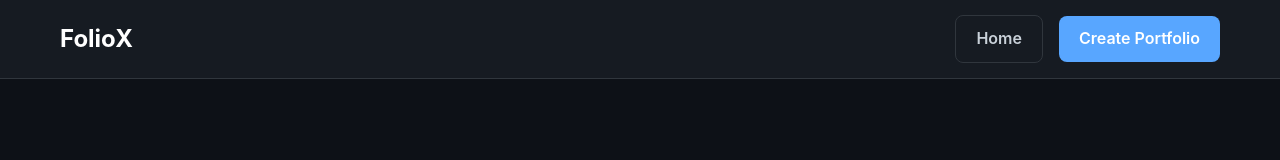
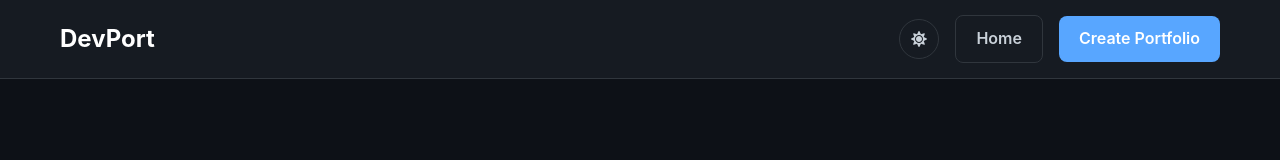
Before and after one commit to SasinduYomal/New_Joiners_Task, a React (Vite) app in the folder frontend/: page / in a window 1280 px wide. Shown: the top 160 px of the page. Built offline with nearby package versions, Linux system fonts and the light colour scheme.

Commit message:
Add Dark / Light Theme Toggle

```diff
--- a/frontend/src/App.jsx
+++ b/frontend/src/App.jsx
@@ -1,29 +1,40 @@
-import React from "react";
-import { BrowserRouter as Router, Routes, Route } from "react-router-dom";
-import Home from "./pages/Home";
-import Navbar from "./components/Navbar";
+import { useState, useEffect } from 'react';
+import { BrowserRouter as Router, Routes, Route } from 'react-router-dom';
+import Navbar from './components/Navbar';
+import Home from './pages/Home';
 import CreatePortfolio from './pages/CreatePortfolio';
 import EditPortfolio from './pages/EditPortfolio';
 import PortfolioPreview from './pages/PortfolioPreview';
 import PublicPortfolio from './pages/PortfolioPage';
 
+function App() {
+    const [theme, setTheme] = useState(localStorage.getItem('theme') || 'dark');
 
-const App = () => {
+    useEffect(() => {
+        document.documentElement.setAttribute('data-theme', theme);
+        localStorage.setItem('theme', theme);
+    }, [theme]);
+
+    const toggleTheme = () => {
+        setTheme((prevTheme) => (prevTheme === 'light' ? 'dark' : 'light'));
+    };
+
     return (
         <Router>
-      <div>
-        <Navbar />
+            <div className={`app-container ${theme}-theme`}>
+                <Navbar theme={theme} toggleTheme={toggleTheme} />
+                <main className="container wrapper">
                     <Routes>
                         <Route path="/" element={<Home />} />
                         <Route path="/create" element={<CreatePortfolio />} />
                         <Route path="/edit/:username" element={<EditPortfolio />} />
                         <Route path="/preview/:username" element={<PortfolioPreview />} />
                         <Route path="/portfolio/:username" element={<PublicPortfolio />} />
-
-
                     </Routes>
+                </main>
             </div>
         </Router>
     );
-};
+}
+
 export default App;
--- a/frontend/src/components/Navbar.jsx
+++ b/frontend/src/components/Navbar.jsx
@@ -1,17 +1,28 @@
 import { Link } from 'react-router-dom';
+import { FaSun, FaMoon } from 'react-icons/fa';
 
-const Navbar = () => {
+const Navbar = ({ theme, toggleTheme }) => {
     return (
         <nav className="navbar">
             <div className="container">
-                <Link className="navbar-brand">FolioX</Link>
+                <Link to="/" className="navbar-brand">
+                    DevPort
+                </Link>
                 <div className="nav-links flex items-center gap-4">
+                    <button
+                        onClick={toggleTheme}
+                        className="btn btn-secondary flex items-center justify-center"
+                        style={{ padding: '10px', borderRadius: '50%', width: '40px', height: '40px' }}
+                        aria-label="Toggle theme"
+                    >
+                        {theme === 'light' ? <FaMoon /> : <FaSun />}
+                    </button>
                     <Link to="/" className="btn btn-secondary">Home</Link>
                     <Link to="/create" className="btn">Create Portfolio</Link>
                 </div>
             </div>
         </nav>
-    )
+    );
 };
 
 export default Navbar;
```
Lines whose indentation alone changed are shown as unchanged.
